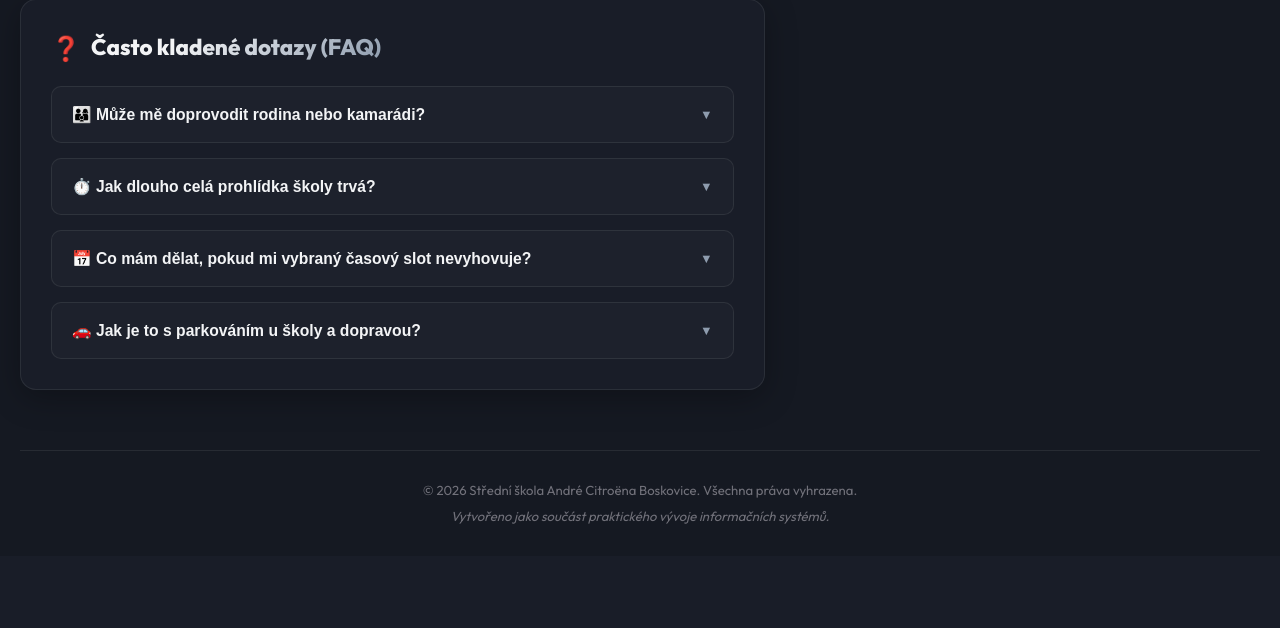
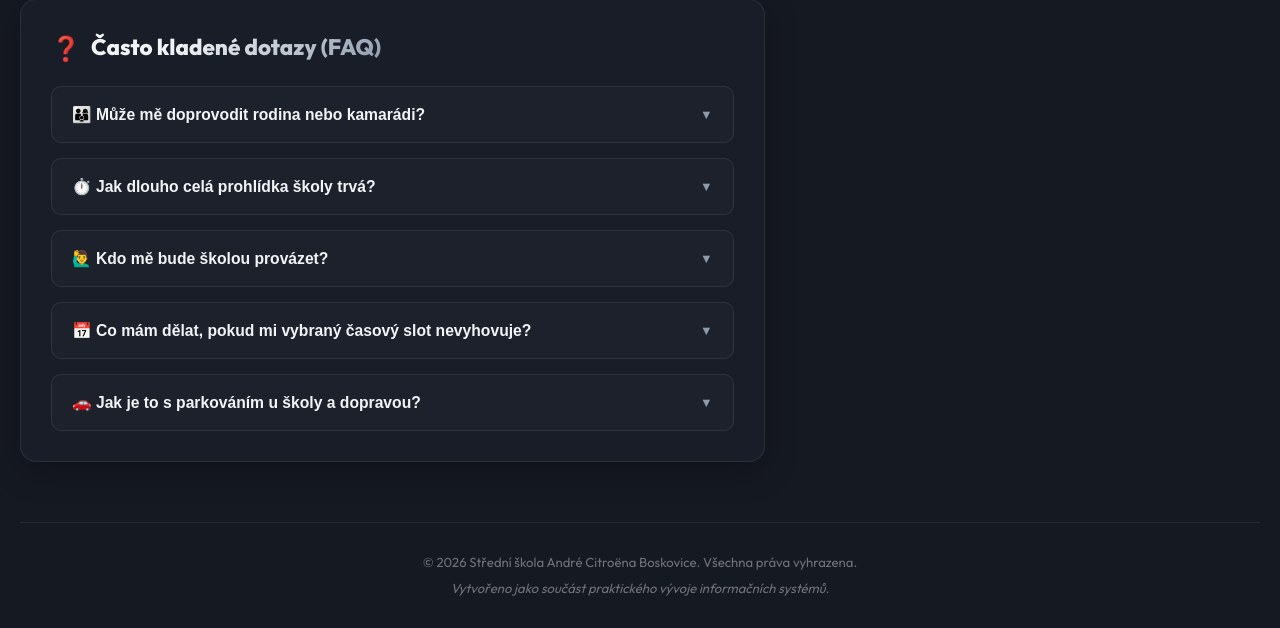
Before and after one commit to janakotlanova86/open-doors-registration, a Flask app: page / in a window 1280 px wide. Shown: the part 3674-4302 px from the top of the page. Before the commit the page ends 4198 px from the top, so only its background shows below. Run offline with Flask 3, Linux system fonts and the light colour scheme; data that the repository does not hold is empty; parts of the project's set-up code (start-up, migrations or seed data) failed here and were passed over.

Commit message:
Úprava FAQ - přidán dotaz na průvodce (student) a odebrán učitel

```diff
--- a/templates/index.html
+++ b/templates/index.html
@@ -474,7 +474,18 @@
                                 <span class="faq-arrow" style="font-size: 0.8rem; transition: transform 0.3s ease; color: var(--secondary);">▼</span>
                             </button>
                             <div class="faq-answer" style="max-height: 0; padding: 0 20px; overflow: hidden; transition: all 0.3s cubic-bezier(0, 1, 0, 1); color: var(--text-secondary); font-size: 0.88rem; line-height: 1.5;">
-                                <p style="margin: 0; padding-bottom: 18px;">Standardní prohlídka školy s naším průvodcem (stávajícím studentem nebo učitelem) trvá přibližně <strong>60 až 90 minut</strong>. Záleží na tom, o jaké obory a učebny máte největší zájem a kolik budete mít dotazů. Naším cílem je ukázat Vám vše podstatné bez spěchu.</p>
+                                <p style="margin: 0; padding-bottom: 18px;">Standardní prohlídka školy s naším průvodcem (stávajícím studentem školy) trvá přibližně <strong>60 až 90 minut</strong>. Záleží na tom, o jaké obory a učebny máte největší zájem a kolik budete mít dotazů. Naším cílem je ukázat Vám vše podstatné bez spěchu.</p>
+                            </div>
+                        </div>
+
+                        <!-- Dotaz: Kdo je mým průvodcem? -->
+                        <div class="faq-item" style="border: 1px solid var(--border-color); border-radius: 10px; background: rgba(255, 255, 255, 0.02); overflow: hidden; transition: all 0.3s ease;">
+                            <button class="faq-question" style="width: 100%; display: flex; justify-content: space-between; align-items: center; padding: 18px 20px; background: transparent; border: none; color: var(--text-primary); font-size: 0.98rem; font-weight: 700; text-align: left; cursor: pointer; transition: background 0.2s ease;">
+                                <span>🙋‍♂️ Kdo mě bude školou provázet?</span>
+                                <span class="faq-arrow" style="font-size: 0.8rem; transition: transform 0.3s ease; color: var(--secondary);">▼</span>
+                            </button>
+                            <div class="faq-answer" style="max-height: 0; padding: 0 20px; overflow: hidden; transition: all 0.3s cubic-bezier(0, 1, 0, 1); color: var(--text-secondary); font-size: 0.88rem; line-height: 1.5;">
+                                <p style="margin: 0; padding-bottom: 18px;">Vaším osobním průvodcem bude <strong>stávající student naší školy</strong>. Ukáže Vám nejen všechny učebny, dílny a pracoviště, ale velmi rád se s Vámi podělí o své reálné zkušenosti ze studia a odpoví na jakékoliv zvídavé otázky týkající se studentského života u nás.</p>
                             </div>
                         </div>
 
```
